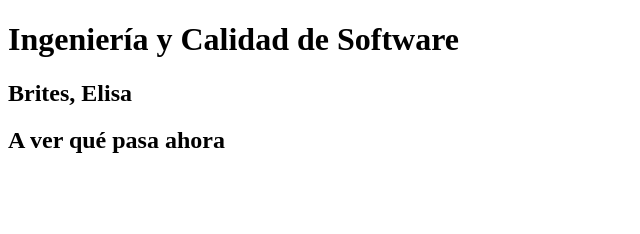
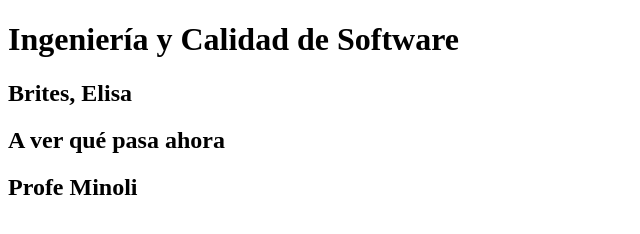
Before and after one commit to Elisa-AB/ProyectoIC, a website: page index.html in a window 1280 px wide. Shown: the whole page, without its empty margins (0-640 px from the left). Drawn offline with Linux system fonts and the light colour scheme.

Commit message:
agregar pruebas

```diff
--- a/index.html
+++ b/index.html
@@ -13,6 +13,7 @@
         <h1> Ingeniería y Calidad de Software </h1>
         <h2> Brites, Elisa</h2>
         <h2> A ver qué pasa ahora </h2>
+        <h2> Profe Minoli</h2>
         <script src="" async defer></script>
     </body>
     <div>
--- a/package.json
+++ b/package.json
@@ -4,9 +4,9 @@
   "description": "Evaluacion de Integracion Continua",
   "main": "index.html",
   "scripts": {
-    "lint": "echo 'Simulando inspección de código... ¡Todo impecable!'",
-    "test": "echo 'Ejecutando pruebas automatizadas... 0 errores encontrados.'"
-  },
+  "test": "grep -q 'Minoli' index.html",
+  "lint": "echo 'Linter simulado pasado'"
+}
   "author": "",
   "license": "ISC"
 }
```
